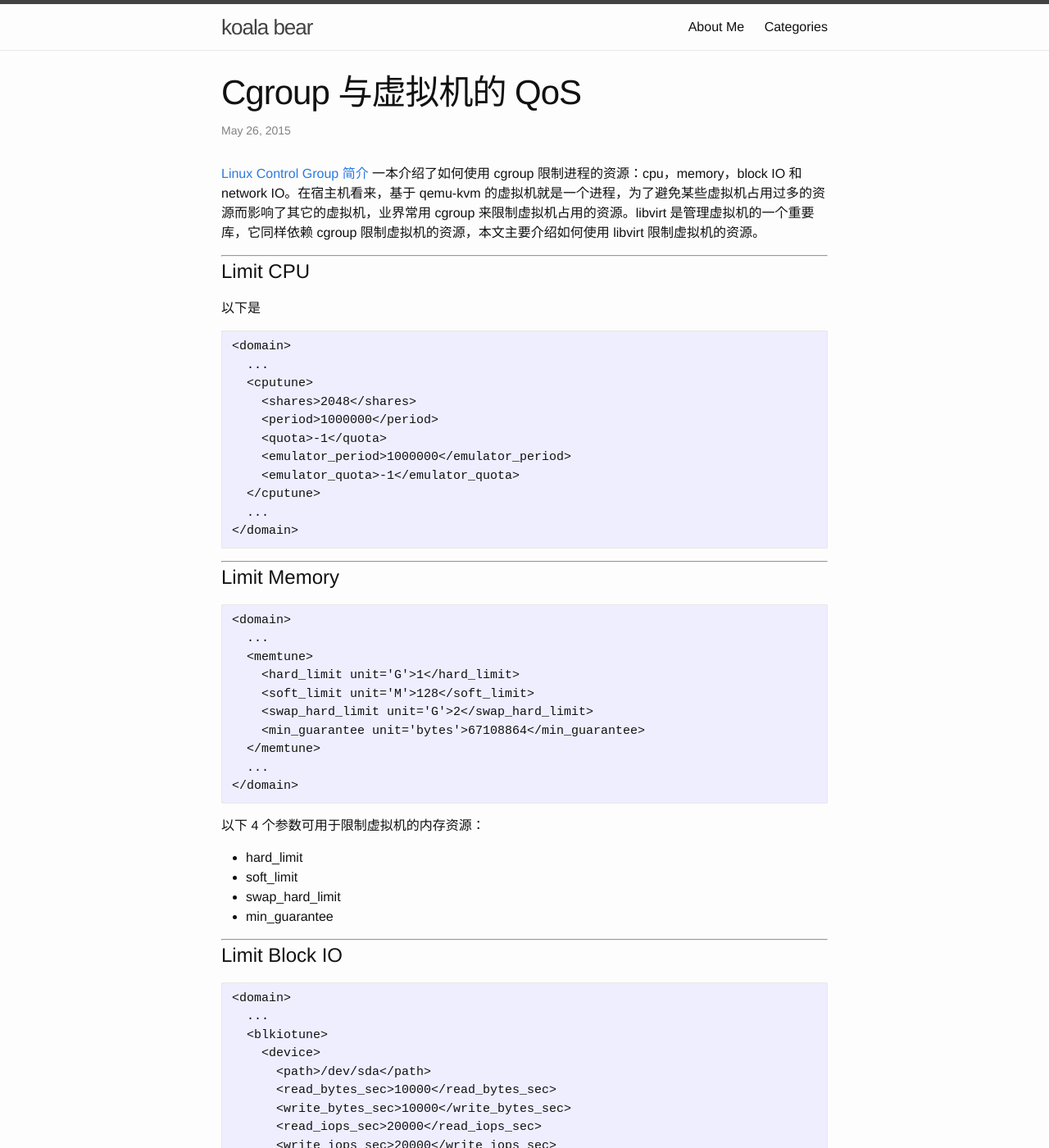
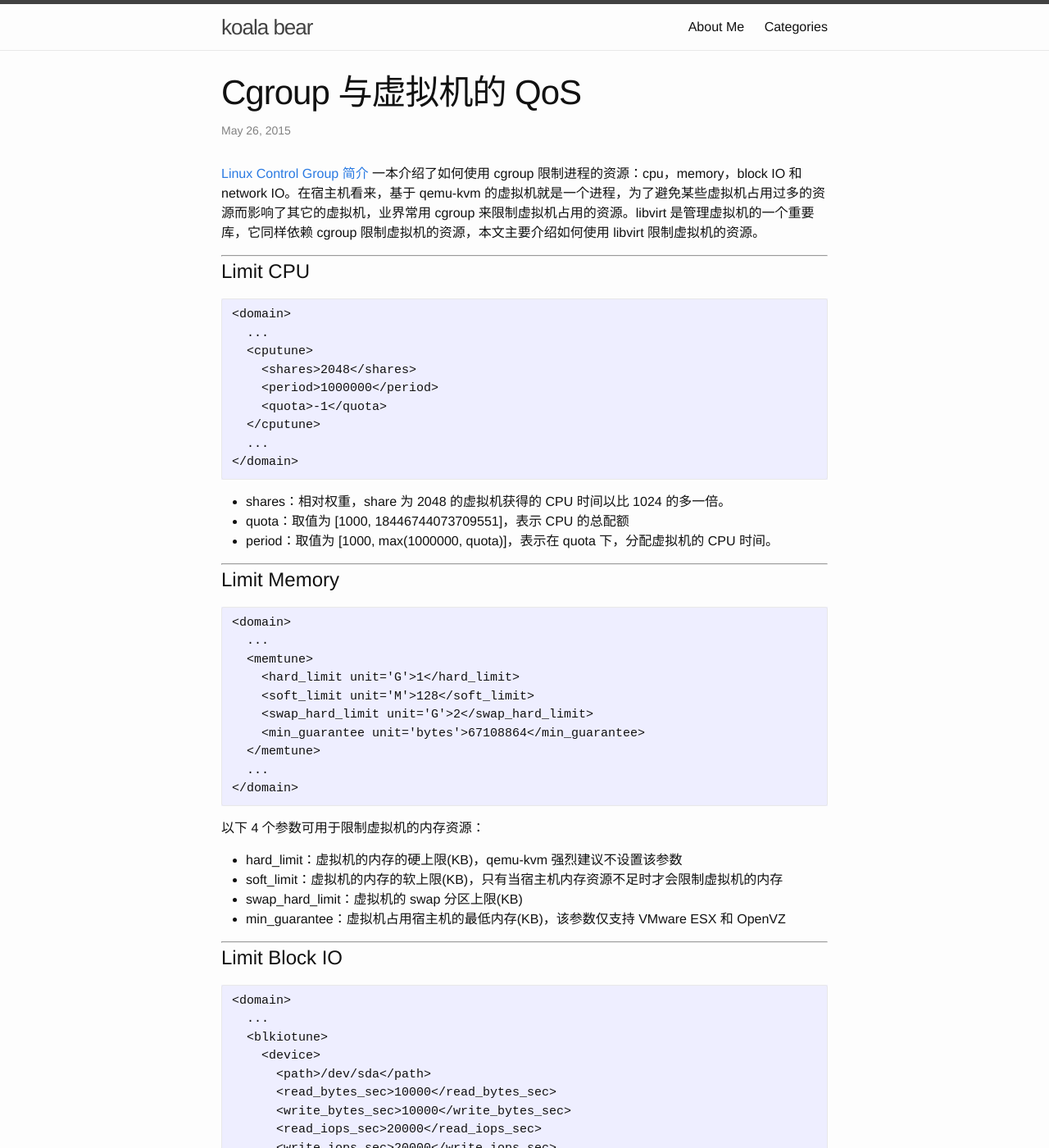
Before and after one commit to DeliangFan/deliangfan.github.io, a Jekyll site: the page built from _posts/2015-05-26-cgroup_qos.markdown, in a window 1280 px wide and 1400 px high. Shown: the whole window at 82% size. Built offline with Jekyll 4.4.1, drawn with Linux system fonts in a browser that asks for light colours; comment, search, counter and statistics services are not loaded; some of the changed text lies outside the part shown.

Commit message:
update files

```diff
--- a/_includes/JB/setup
+++ b/_includes/JB/setup
@@ -17,7 +17,7 @@
     {% if site.JB.ASSET_PATH %}
       {% assign ASSET_PATH = site.JB.ASSET_PATH %}
     {% else %}
-      {% capture ASSET_PATH %}{{ BASE_PATH }}/assets/themes/{{ page.theme.name }}{% endcapture %}
+      {% capture ASSET_PATH %}{{ BASE_PATH }}/assets/themes/{{ layout.theme.name }}{% endcapture %}
     {% endif %}
   {% endif %}
 {% endcapture %}{% assign jbcache = nil %}
--- a/_posts/2015-05-26-cgroup_qos.markdown
+++ b/_posts/2015-05-26-cgroup_qos.markdown
@@ -11,8 +11,6 @@
 
 # Limit CPU
 
-以下是
-
 ~~~
 <domain>
   ...
@@ -20,12 +18,14 @@
     <shares>2048</shares>
     <period>1000000</period>
     <quota>-1</quota>
-    <emulator_period>1000000</emulator_period>
-    <emulator_quota>-1</emulator_quota>
   </cputune>
   ...
 </domain>
 ~~~
+
+- shares：相对权重，share 为 2048 的虚拟机获得的 CPU 时间以比 1024 的多一倍。
+- quota：取值为 [1000, 18446744073709551]，表示 CPU 的总配额
+- period：取值为 [1000, max(1000000, quota)]，表示在 quota 下，分配虚拟机的 CPU 时间。
 
 ----------
 
@@ -46,10 +46,10 @@
 
 以下 4 个参数可用于限制虚拟机的内存资源：
 
-- hard_limit
-- soft_limit
-- swap_hard_limit
-- min_guarantee
+- hard_limit：虚拟机的内存的硬上限(KB)，qemu-kvm 强烈建议不设置该参数
+- soft_limit：虚拟机的内存的软上限(KB)，只有当宿主机内存资源不足时才会限制虚拟机的内存
+- swap_hard_limit：虚拟机的 swap 分区上限(KB)
+- min_guarantee：虚拟机占用宿主机的最低内存(KB)，该参数仅支持 VMware ESX 和 OpenVZ
 
 ---------
 
@@ -74,10 +74,12 @@
 
 以下 4 个参数可用于[限制 block IO](http://libvirt.org/formatdomain.html#elementsBlockTuning) 资源。
 
-- read_bytes_sec：虚拟机的读带宽上限
-- write_bytes_sec：虚拟机的写带宽上限
+- read_bytes_sec：虚拟机的读带宽上限(Bytes/s)
+- write_bytes_sec：虚拟机的写带宽上限(Bytes/s)
 - read_iops_sec：虚拟机的每秒读取次数上限
 - write_iops_sec：虚拟机的每秒写次数上限
+
+Note：非本地存储的虚拟机由于走的是网络 IO，无法用此方法限速，可以采用 dom.setBlockIoTune() 方法限制其 block IO。
 
 -----------
 
@@ -98,3 +100,17 @@
   ...
 </domain>
 ~~~
+
+限制入口流量的参数有：
+
+- average：平均带宽(KB/s)
+- peak：峰值带宽(KB/s)
+- burst：峰值速率时的接收流量上限(KB)
+- floor：能保证的最低流量(KB)
+
+
+限制出口流量的参数有：
+
+- average：平均带宽(KB/s)
+- peak：峰值带宽(KB/s)
+- burst：峰值速率时的发送的流量上限(KB)
```
